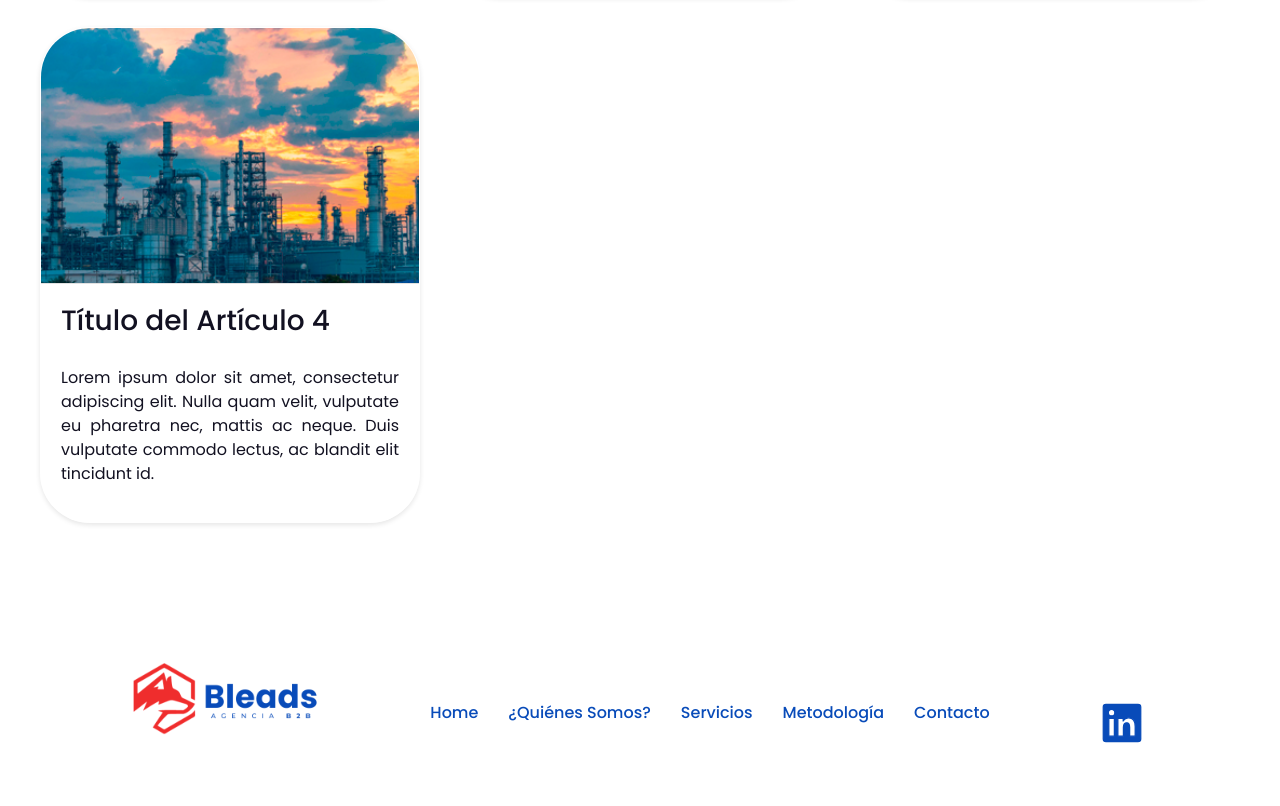
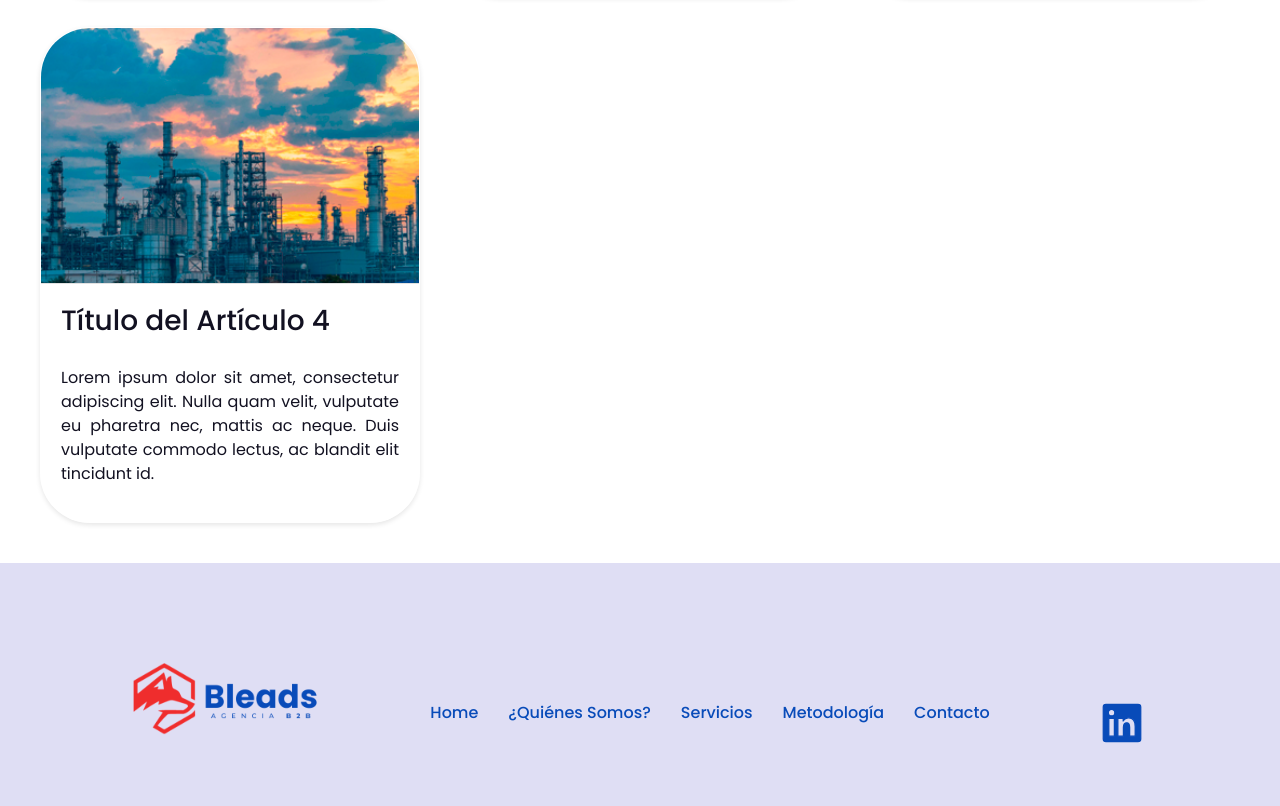
Before and after one commit to frbahamondes/pre-entregable-2-francisca-bahamondes-60370, a website: page index.html in a window 1280 px wide. Shown: the part 2933-3739 px from the top of the page. Drawn offline with nearby package versions, Linux system fonts and the light colour scheme.

Commit message:
cambio bg footer a azul matiz mas claro

```diff
--- a/scss/components/_footer.scss
+++ b/scss/components/_footer.scss
@@ -1,7 +1,7 @@
 /* ESTILOS PARA EL FOOTER */
 
 .site-footer {
-    background-color: $blanco-secundario;
+    background-color: nth($list: $azules-claros, $n: 1);
 
     /* fondo blanco del footer */
     color: $azul-primario;
```
Also changed, not shown: css/main.css, 1 other file.
